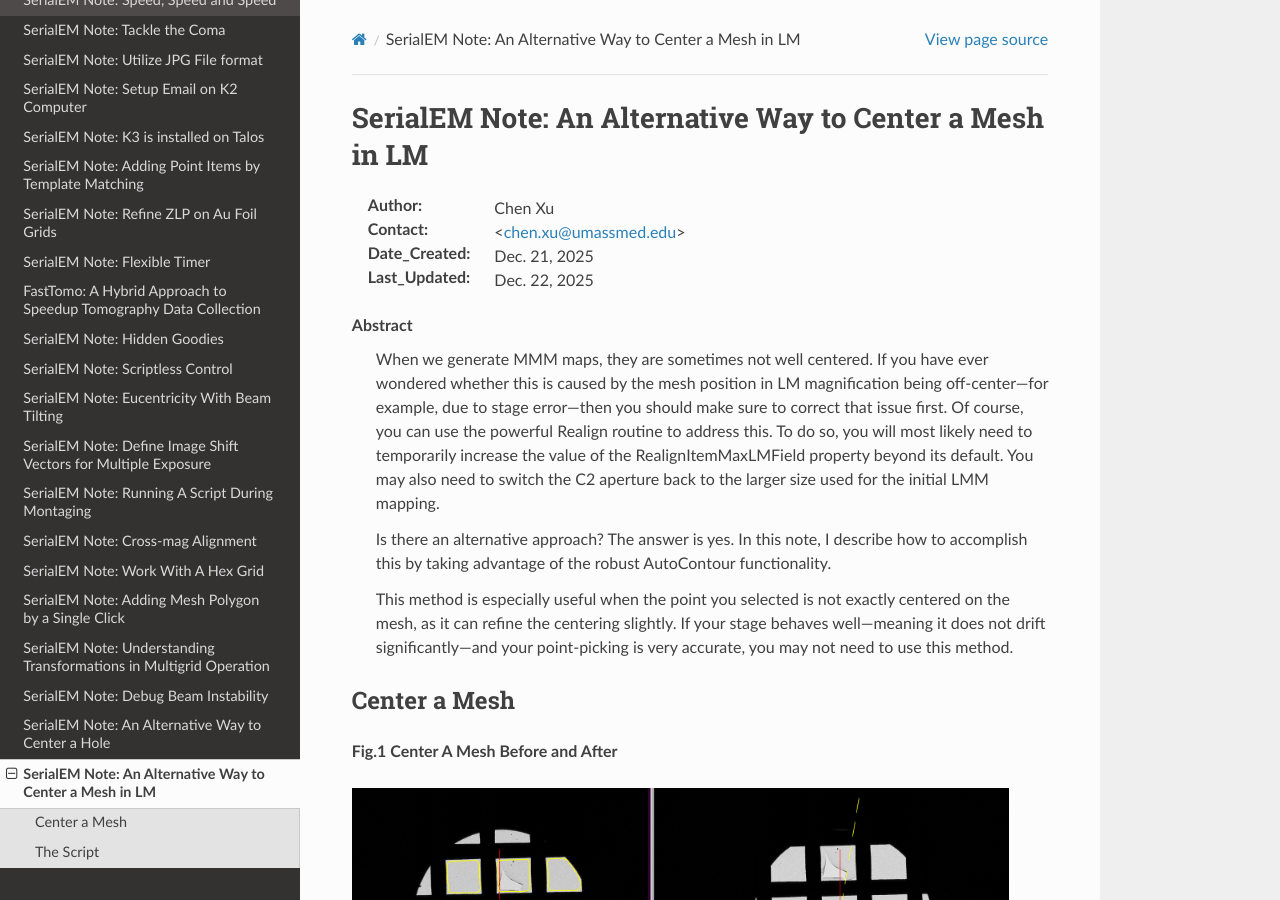
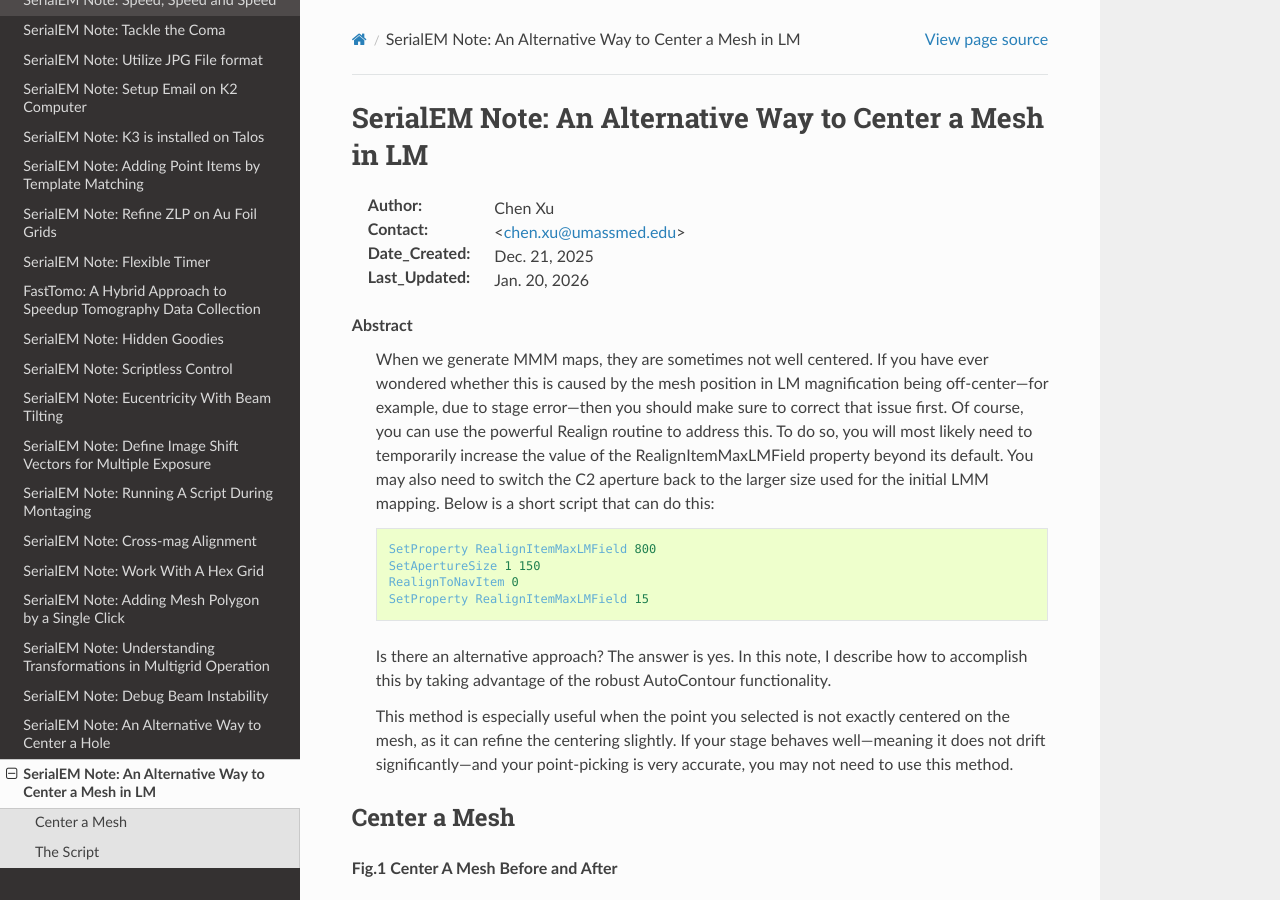
Before and after one commit to xuchen66/sphinx-emdocs, a Sphinx documentation site: the page built from source/serialem-note-alter-way-centermesh.rst, in a window 1280 px wide and 900 px high. Built offline with Sphinx 7.4.7 and the Read the Docs theme 3.1.0, drawn with Linux system fonts in a browser that asks for light colours; pages that are not in the unit, such as notebooks, are missing from menus.

Commit message:
Update serialem-note-alter-way-centermesh.rst

```diff
--- a/source/serialem-note-alter-way-centermesh.rst
+++ b/source/serialem-note-alter-way-centermesh.rst
@@ -6,7 +6,7 @@
 :Author: Chen Xu
 :Contact: <chen.xu@umassmed.edu>
 :Date_Created: Dec. 21, 2025
-:Last_Updated: Dec. 22, 2025
+:Last_Updated: Jan. 20, 2026
 
 .. glossary::
 
@@ -18,7 +18,15 @@
       the powerful Realign routine to address this. To do so, you will most
       likely need to temporarily increase the value of the RealignItemMaxLMField
       property beyond its default. You may also need to switch the C2 aperture
-      back to the larger size used for the initial LMM mapping.
+      back to the larger size used for the initial LMM mapping. Below is a short
+      script that can do this:
+
+      .. code-block:: ruby
+
+        SetProperty RealignItemMaxLMField 800
+        SetApertureSize 1 150
+        RealignToNavItem 0
+        SetProperty RealignItemMaxLMField 15
 
       Is there an alternative approach? The answer is yes. In this note,
       I describe how to accomplish this by taking advantage of the robust
```
